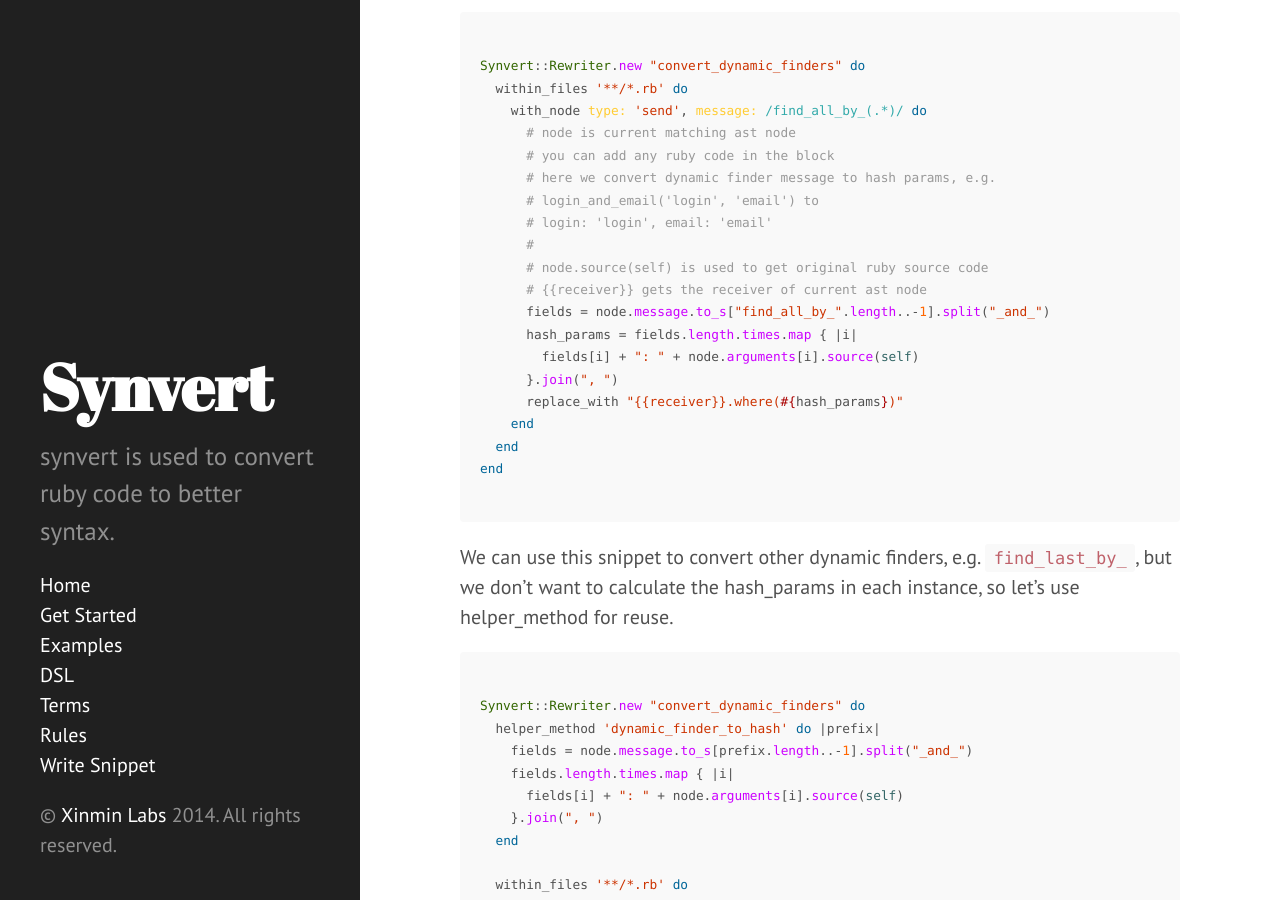
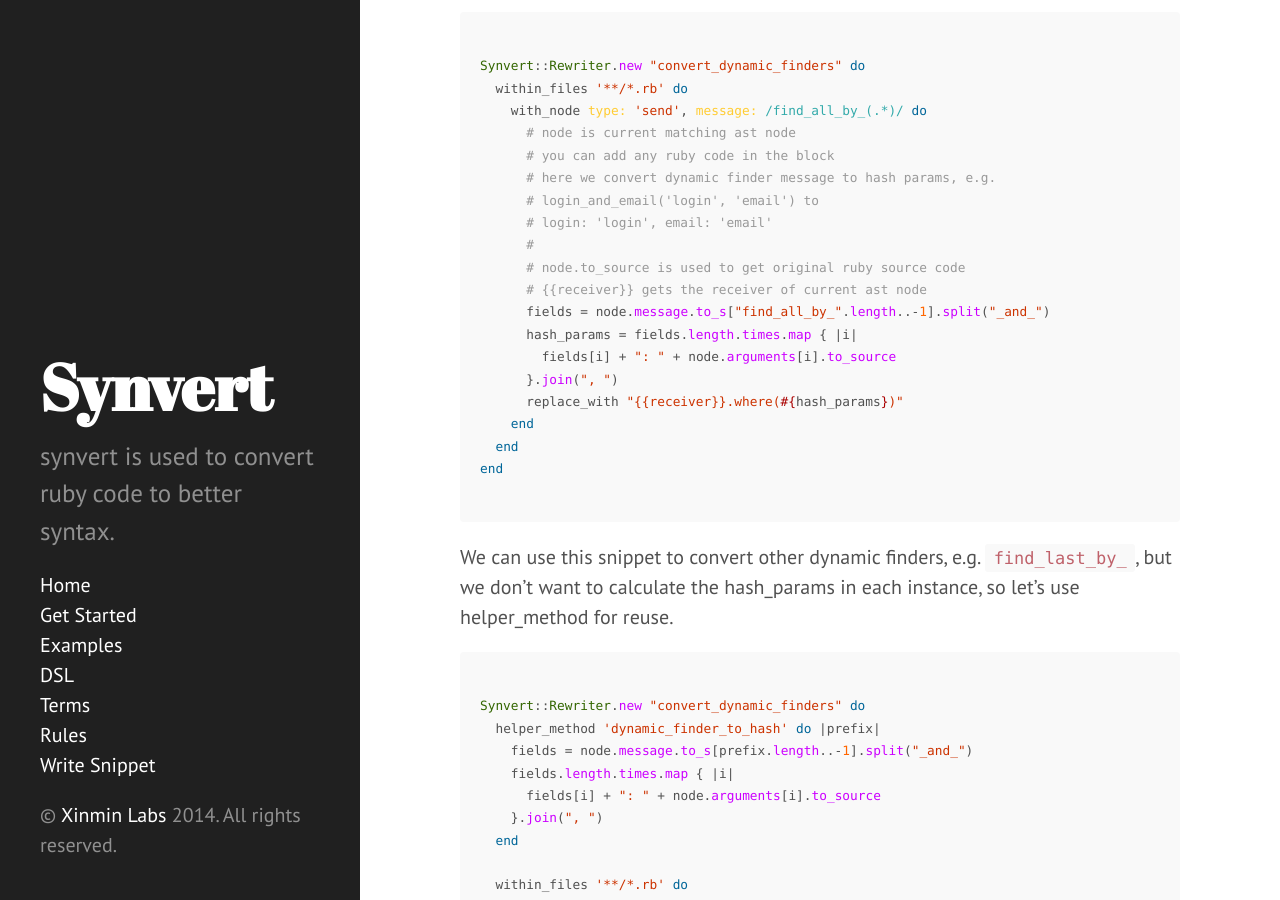
Before and after one commit to synvert-hq/synvert-ruby, a Jekyll site: the page built from examples.md, in a window 1280 px wide and 900 px high, scrolled down 4210 px. Built offline with Jekyll 4.4.1, drawn with Linux system fonts in a browser that asks for light colours; Markdown is read by kramdown in place of the engine named in the settings; comment, search, counter and statistics services are not loaded.

Commit message:
rename source(self) to to_source

```diff
--- a/examples.md
+++ b/examples.md
@@ -195,11 +195,11 @@
       # login_and_email('login', 'email') to
       # login: 'login', email: 'email'
       #
-      # node.source(self) is used to get original ruby source code
+      # node.to_source is used to get original ruby source code
       # {{receiver}} gets the receiver of current ast node
       fields = node.message.to_s["find_all_by_".length..-1].split("_and_")
       hash_params = fields.length.times.map { |i|
-        fields[i] + ": " + node.arguments[i].source(self)
+        fields[i] + ": " + node.arguments[i].to_source
       }.join(", ")
       replace_with "{{receiver}}.where(#{hash_params})"
     end
@@ -218,7 +218,7 @@
   helper_method 'dynamic_finder_to_hash' do |prefix|
     fields = node.message.to_s[prefix.length..-1].split("_and_")
     fields.length.times.map { |i|
-      fields[i] + ": " + node.arguments[i].source(self)
+      fields[i] + ": " + node.arguments[i].to_source
     }.join(", ")
   end
 
```
Also changed, not shown: dsl.md (+1 -1 lines), 2 other files.
